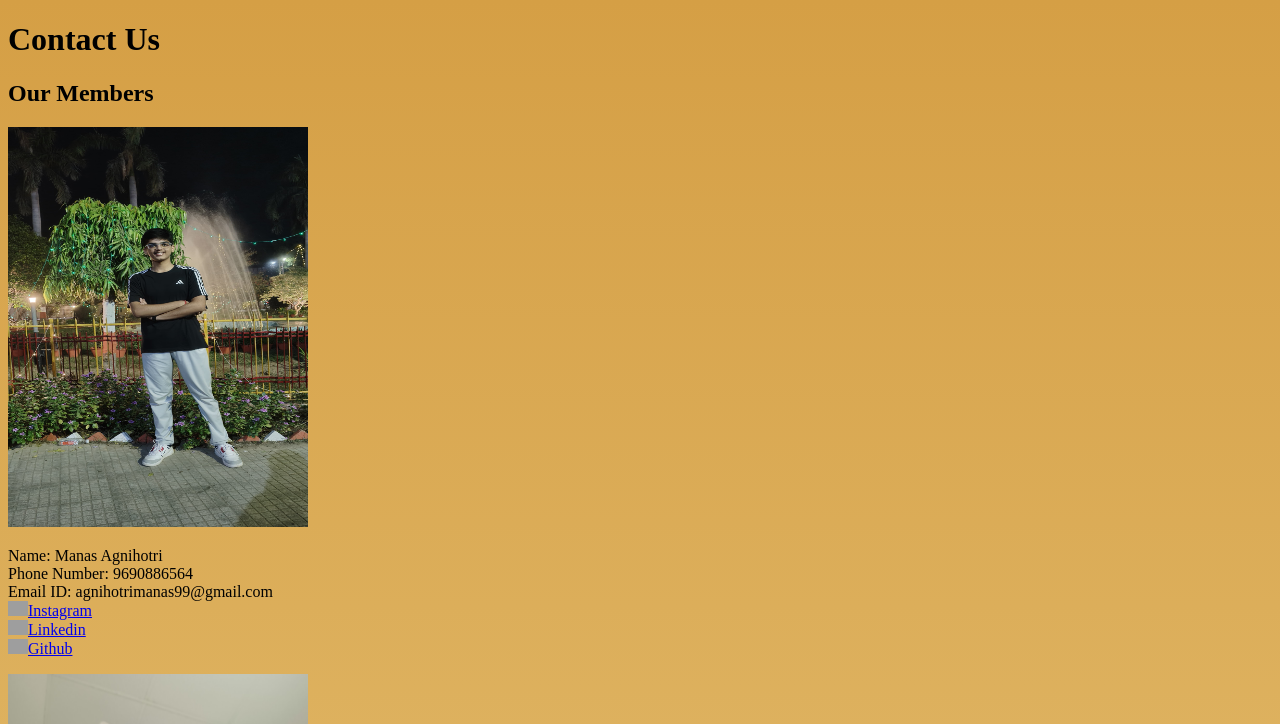
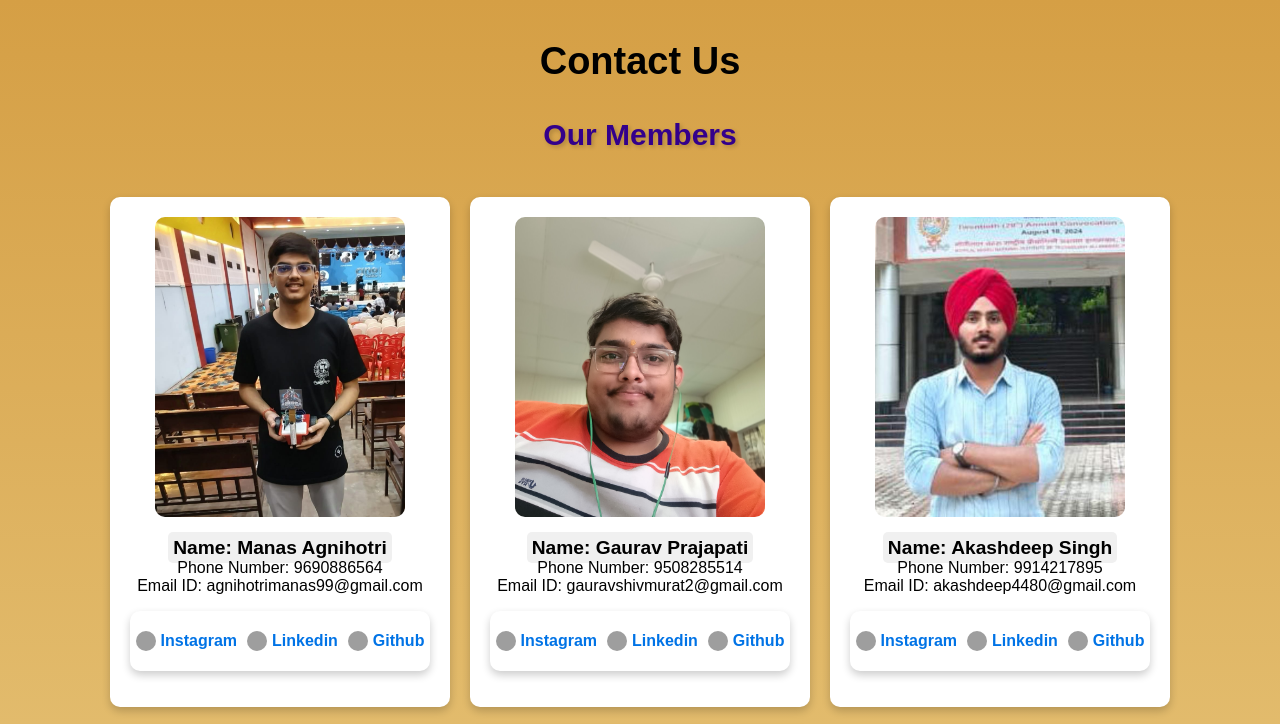
Before and after one commit to Manas-Agnihotri-MNNIT/COOL--CODERS, a plain HTML site: page contact.html in a window 1280 px wide. Shown: the top 724 px of the page. Drawn offline with Linux system fonts and the light colour scheme; grey boxes are pictures that could not be loaded.

Commit message:
Add files via upload
updates HTML and CSS for Contact page

```diff
--- a/contact.css
+++ b/contact.css
@@ -2,3 +2,118 @@ body {
     background-color: #D59F45;
     background: linear-gradient(to bottom, #d59f45, #f4e1a1);
 }
+
+body {
+    font-family: Arial, sans-serif;
+
+    margin: 0;
+    padding: 0;
+    text-align: center;
+}
+
+h1 {
+    font-size: 38px;
+    font-weight: bold;
+    color: #000000;
+    padding: 15px 30px;
+    display: inline-block;
+    border-radius: 5px;
+    margin-bottom: 10px;
+}
+
+h2 {
+    font-size: 30px;
+    font-weight: bold;
+    text-align: center;
+    color: #33008b;
+    text-shadow: 2px 2px 4px rgba(0, 0, 0, 0.2);
+    margin-top: 10px;
+}
+
+.members {
+    display: flex;
+    flex-wrap: wrap;
+    justify-content: center;
+    gap: 20px;
+    padding: 20px;
+}
+
+.members div {
+    background-color: #fff;
+    border-radius: 10px;
+    padding: 20px;
+    box-shadow: 0 4px 8px rgba(0, 0, 0, 0.2);
+    text-align: center;
+    max-width: 300px;
+    transition: transform 0.3s ease, box-shadow 0.3s ease;
+}
+
+.members div:hover {
+    transform: scale(1.05);
+    box-shadow: 0 8px 16px rgba(0, 0, 0, 0.3);
+}
+.members div .name {
+    font-weight: bold;
+    background-color: #f0f0f0;
+    padding: 5px;
+    border-radius: 5px;
+    font-size: larger;
+}
+
+.members img {
+        width: 250px;
+        height: 300px;
+        object-fit: cover;
+        border-radius: 10px;
+}
+
+
+.icon-container {
+    display: flex;
+    justify-content: center;
+    gap: 10px;
+    margin-top: 5px;
+}
+
+.icon-container a {
+    display: flex;
+    align-items: center;
+    text-decoration: none;
+    color: #0073e6;
+    font-weight: bold;
+}
+
+.icon-container a img {
+    width: 20px;
+    height: 20px;
+    margin-right: 5px;
+}
+.icon-container {
+    display: flex;
+    justify-content: center;
+    gap: 10px;
+    margin-top: 5px;
+}
+
+
+.office-info {
+    background-color: #fff;
+    padding: 20px;
+    margin: 20px auto;
+    width: 80%;
+    max-width: 600px;
+    border-radius: 10px;
+    box-shadow: 0 4px 8px rgba(0, 0, 0, 0.2);
+}
+
+.map-container iframe {
+    width: 100%;
+    border-radius: 10px;
+}
+
+@media (max-width: 768px) {
+    .members {
+        flex-direction: column;
+        align-items: center;
+    }
+}
--- a/contact.html
+++ b/contact.html
@@ -13,23 +13,23 @@
     <h2>Our Members</h2>
     <div class="members">
         <div id="manas">
-            <img src="WhatsApp Image 2025-02-07 at 8.10.06 PM.jpeg" alt="Manas Photo" height="400" width="300">
-            <p>Name: Manas Agnihotri
+            <img src="WhatsApp Image 2025-02-08 at 12.15.55 AM.jpeg" alt="Manas Photo" height="400" width="300">
+            <p><span class="name">Name: Manas Agnihotri</span>
                 <br>
                 Phone Number: 9690886564
                 <br>
                 Email ID: agnihotrimanas99@gmail.com
                 <br>
+                <div class="icon-container">
                 <a href="https://www.instagram.com/_manasagnihotri_/" target="_main"><img
                         src="https://upload.wikimedia.org/wikipedia/commons/thumb/e/e7/Instagram_logo_2016.svg/2048px-Instagram_logo_2016.svg.png"
-                        height="15" />Instagram</a>
-                <br>
+                         />Instagram</a>
                 <a href="https://www.linkedin.com/in/manas-agnihotri-318117332/" target="_main"><img
                         src="https://upload.wikimedia.org/wikipedia/commons/c/ca/LinkedIn_logo_initials.png"
-                        height="15" />Linkedin</a>
-                <br>
+                         />Linkedin</a>
                 <a href="https://github.com/Manas-Agnihotri-MNNIT" target="_main"><img
-                        src="https://cdn-icons-png.flaticon.com/512/25/25231.png" height="15" />Github</a>
+                        src="https://cdn-icons-png.flaticon.com/512/25/25231.png"  />Github</a>
+                </div>
             </p>
 
 
@@ -37,76 +37,75 @@
         <div id="gaurav">
             <img src="WhatsApp Image 2025-02-07 at 8.02.11 PM.jpeg" alt="Gaurav Photo" height="400" width="300">
             <p>
-                Name: Gaurav Prajapati
+                <span class="name">Name: Gaurav Prajapati</span>
                 <br>
                 Phone Number: 9508285514
                 <br>
                 Email ID: gauravshivmurat2@gmail.com
-
                 <br>
-                <a href="https://www.instagram.com/gaurav_p.h/" target="_main"><img
+                <div class="icon-container">
+                <a class="accounts" href="https://www.instagram.com/gaurav_p.h/" target="_main"><img
                         src="https://upload.wikimedia.org/wikipedia/commons/thumb/e/e7/Instagram_logo_2016.svg/2048px-Instagram_logo_2016.svg.png"
-                        height="15" />Instagram</a>
-                <br>
+                         />Instagram</a>
                 <a href="https://www.linkedin.com/in/gaurav-prajapati-5194902a3/" target="_main"><img
                         src="https://upload.wikimedia.org/wikipedia/commons/c/ca/LinkedIn_logo_initials.png"
-                        height="15" />Linkedin</a>
-                <br>
+                         />Linkedin</a>
                 <a href="https://github.com/gaurav9479" target="_main"><img
-                        src="https://cdn-icons-png.flaticon.com/512/25/25231.png" height="15" />Github</a>
+                        src="https://cdn-icons-png.flaticon.com/512/25/25231.png"/>Github</a>
+                </div>
             </p>
 
 
         </div>
         <div id="akashdeep">
             <img src="WhatsApp Image 2025-02-07 at 9.47.26 PM.jpeg" alt="Akashdeep Photo" height="400" width="300">
-            <p>Name: Akashdeep Singh
+            <p><span class="name">Name: Akashdeep Singh</span>
                 <br>
                 Phone Number: 9914217895
                 <br>
                 Email ID: akashdeep4480@gmail.com
                 <br>
+                <div class="icon-container">
                 <a href="https://www.instagram.com/_akashdeep_57?igsh=MXc5eWNxdHdxMnA1aA==" target="_main"><img
                         src="https://upload.wikimedia.org/wikipedia/commons/thumb/e/e7/Instagram_logo_2016.svg/2048px-Instagram_logo_2016.svg.png"
-                        height="15" />Instagram</a>
-                <br>
+                         />Instagram</a>
                 <a href=" https://www.linkedin.com/in/akashdeep-singh-169264187?utm_source=share&utm_campaign=share_via&utm_content=profile&utm_medium=android_app"
                     target="_main"><img
                         src="https://upload.wikimedia.org/wikipedia/commons/c/ca/LinkedIn_logo_initials.png"
-                        height="15" />Linkedin</a>
-                <br>
+                         />Linkedin</a>
                 <a href="https://github.com/Akashdeep-Singh44" target="_main"><img
-                        src="https://cdn-icons-png.flaticon.com/512/25/25231.png" height="15" />Github</a>
+                        src="https://cdn-icons-png.flaticon.com/512/25/25231.png"/>Github</a>
+                        </div>
             </p>
 
 
         </div>
         <div id="aditi">
-            <img src="WhatsApp Image 2025-02-07 at 9.42.32 PM.jpeg" alt="Aditi Photo" height="400" width="300">>
-            <p>Name: Aditi Rani
+            <img src="WhatsApp Image 2025-02-07 at 9.42.32 PM.jpeg" alt="Aditi Photo" height="400" width="300">
+            <p><span class="name">Name: Aditi Rani</span>
                 <br>
                 Phone Number: 8755818680
                 <br>
                 Email ID: aditi.20243013@mnnit.ac.in
                 <br>
+                <div class="icon-container">
                 <a href="https://www.instagram.com/adittii_13" target="_main"><img
                         src="https://upload.wikimedia.org/wikipedia/commons/thumb/e/e7/Instagram_logo_2016.svg/2048px-Instagram_logo_2016.svg.png"
-                        height="15" />Instagram</a>
-                <br>
+                         />Instagram</a>
                 <a href="https://www.linkedin.com/in/aditi-rani-166a3834b"
                     target="_main"><img
                         src="https://upload.wikimedia.org/wikipedia/commons/c/ca/LinkedIn_logo_initials.png"
-                        height="15" />Linkedin</a>
-                <br>
+                         />Linkedin</a>
                 <a href="https://github.com/Aditi-3013" target="_main"><img
-                        src="https://cdn-icons-png.flaticon.com/512/25/25231.png" height="15" />Github</a>
+                        src="https://cdn-icons-png.flaticon.com/512/25/25231.png"/>Github</a>
+                        </div>
             </p>
 
 
         </div>
     </div>
     <div class="office-info">
-        <h3>Office Contact</h3>
+        <h2>Office Contact</h2>
         <p>
             coolcoders@gmail.com
             <br>
--- a/expenses.css
+++ b/expenses.css
@@ -1,3 +1,4 @@
+
 
 body {
     background-color: #D59F45;
--- a/index.css
+++ b/index.css
@@ -46,6 +46,7 @@ a:hover {
     gap: inherit;
     align-items: center;
     margin-top: 20px;
+
 
 }
 
```
Also changed, not shown: expenses.html (+6 -0 lines), expenses.js (+14 -0 lines), WhatsApp Image 2025-02-08 at 12.15.55 AM.jpeg (added), WhatsApp Image 2025-02-08 at 12.18.04 AM.jpeg (added).
